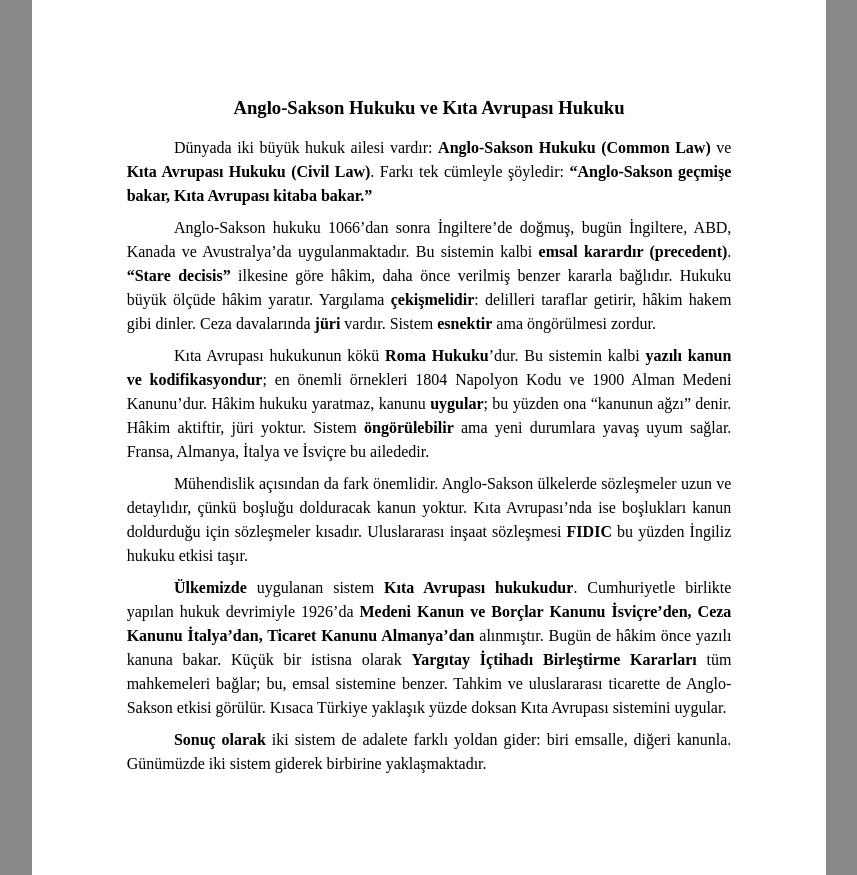
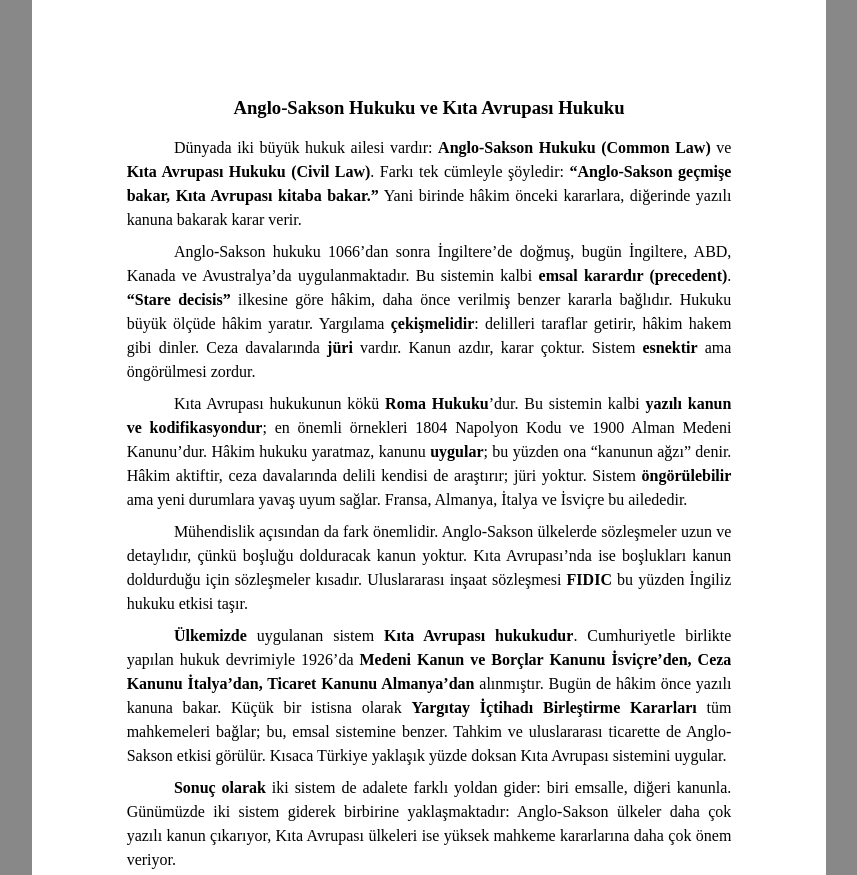
Before and after one commit to canogluy06-byte/Ordinaryunus, a plain HTML site: page vize/a4.html in a window 1280 px wide. Shown: the top 875 px of the page, without its empty margins (211-1068 px from the left). Drawn offline with Linux system fonts and the light colour scheme.

Commit message:
Lengthen essay slightly
Co-Authored-By: Claude Opus 5.5 <noreply@anthropic.com>
Claude-Session: https://claude.ai/code/session_01WCyuFkvCUxZLx3MiifkZt2

```diff
--- a/vize/a4.html
+++ b/vize/a4.html
@@ -6,10 +6,10 @@ h1{font-size:14pt;text-align:center;margin:0 0 10pt}
 p{margin:0 0 6pt;text-indent:1.25cm}
 </style></head><body><div class="page">
 <h1>Anglo-Sakson Hukuku ve Kıta Avrupası Hukuku</h1>
-<p>Dünyada iki büyük hukuk ailesi vardır: <b>Anglo-Sakson Hukuku (Common Law)</b> ve <b>Kıta Avrupası Hukuku (Civil Law)</b>. Farkı tek cümleyle şöyledir: <b>“Anglo-Sakson geçmişe bakar, Kıta Avrupası kitaba bakar.”</b></p>
-<p>Anglo-Sakson hukuku 1066’dan sonra İngiltere’de doğmuş, bugün İngiltere, ABD, Kanada ve Avustralya’da uygulanmaktadır. Bu sistemin kalbi <b>emsal karardır (precedent)</b>. <b>“Stare decisis”</b> ilkesine göre hâkim, daha önce verilmiş benzer kararla bağlıdır. Hukuku büyük ölçüde hâkim yaratır. Yargılama <b>çekişmelidir</b>: delilleri taraflar getirir, hâkim hakem gibi dinler. Ceza davalarında <b>jüri</b> vardır. Sistem <b>esnektir</b> ama öngörülmesi zordur.</p>
-<p>Kıta Avrupası hukukunun kökü <b>Roma Hukuku</b>’dur. Bu sistemin kalbi <b>yazılı kanun ve kodifikasyondur</b>; en önemli örnekleri 1804 Napolyon Kodu ve 1900 Alman Medeni Kanunu’dur. Hâkim hukuku yaratmaz, kanunu <b>uygular</b>; bu yüzden ona “kanunun ağzı” denir. Hâkim aktiftir, jüri yoktur. Sistem <b>öngörülebilir</b> ama yeni durumlara yavaş uyum sağlar. Fransa, Almanya, İtalya ve İsviçre bu ailededir.</p>
+<p>Dünyada iki büyük hukuk ailesi vardır: <b>Anglo-Sakson Hukuku (Common Law)</b> ve <b>Kıta Avrupası Hukuku (Civil Law)</b>. Farkı tek cümleyle şöyledir: <b>“Anglo-Sakson geçmişe bakar, Kıta Avrupası kitaba bakar.”</b> Yani birinde hâkim önceki kararlara, diğerinde yazılı kanuna bakarak karar verir.</p>
+<p>Anglo-Sakson hukuku 1066’dan sonra İngiltere’de doğmuş, bugün İngiltere, ABD, Kanada ve Avustralya’da uygulanmaktadır. Bu sistemin kalbi <b>emsal karardır (precedent)</b>. <b>“Stare decisis”</b> ilkesine göre hâkim, daha önce verilmiş benzer kararla bağlıdır. Hukuku büyük ölçüde hâkim yaratır. Yargılama <b>çekişmelidir</b>: delilleri taraflar getirir, hâkim hakem gibi dinler. Ceza davalarında <b>jüri</b> vardır. Kanun azdır, karar çoktur. Sistem <b>esnektir</b> ama öngörülmesi zordur.</p>
+<p>Kıta Avrupası hukukunun kökü <b>Roma Hukuku</b>’dur. Bu sistemin kalbi <b>yazılı kanun ve kodifikasyondur</b>; en önemli örnekleri 1804 Napolyon Kodu ve 1900 Alman Medeni Kanunu’dur. Hâkim hukuku yaratmaz, kanunu <b>uygular</b>; bu yüzden ona “kanunun ağzı” denir. Hâkim aktiftir, ceza davalarında delili kendisi de araştırır; jüri yoktur. Sistem <b>öngörülebilir</b> ama yeni durumlara yavaş uyum sağlar. Fransa, Almanya, İtalya ve İsviçre bu ailededir.</p>
 <p>Mühendislik açısından da fark önemlidir. Anglo-Sakson ülkelerde sözleşmeler uzun ve detaylıdır, çünkü boşluğu dolduracak kanun yoktur. Kıta Avrupası’nda ise boşlukları kanun doldurduğu için sözleşmeler kısadır. Uluslararası inşaat sözleşmesi <b>FIDIC</b> bu yüzden İngiliz hukuku etkisi taşır.</p>
 <p><b>Ülkemizde</b> uygulanan sistem <b>Kıta Avrupası hukukudur</b>. Cumhuriyetle birlikte yapılan hukuk devrimiyle 1926’da <b>Medeni Kanun ve Borçlar Kanunu İsviçre’den, Ceza Kanunu İtalya’dan, Ticaret Kanunu Almanya’dan</b> alınmıştır. Bugün de hâkim önce yazılı kanuna bakar. Küçük bir istisna olarak <b>Yargıtay İçtihadı Birleştirme Kararları</b> tüm mahkemeleri bağlar; bu, emsal sistemine benzer. Tahkim ve uluslararası ticarette de Anglo-Sakson etkisi görülür. Kısaca Türkiye yaklaşık yüzde doksan Kıta Avrupası sistemini uygular.</p>
-<p><b>Sonuç olarak</b> iki sistem de adalete farklı yoldan gider: biri emsalle, diğeri kanunla. Günümüzde iki sistem giderek birbirine yaklaşmaktadır.</p>
+<p><b>Sonuç olarak</b> iki sistem de adalete farklı yoldan gider: biri emsalle, diğeri kanunla. Günümüzde iki sistem giderek birbirine yaklaşmaktadır: Anglo-Sakson ülkeler daha çok yazılı kanun çıkarıyor, Kıta Avrupası ülkeleri ise yüksek mahkeme kararlarına daha çok önem veriyor.</p>
 </div></body></html>
```
Also changed, not shown: vize/a4.png.
